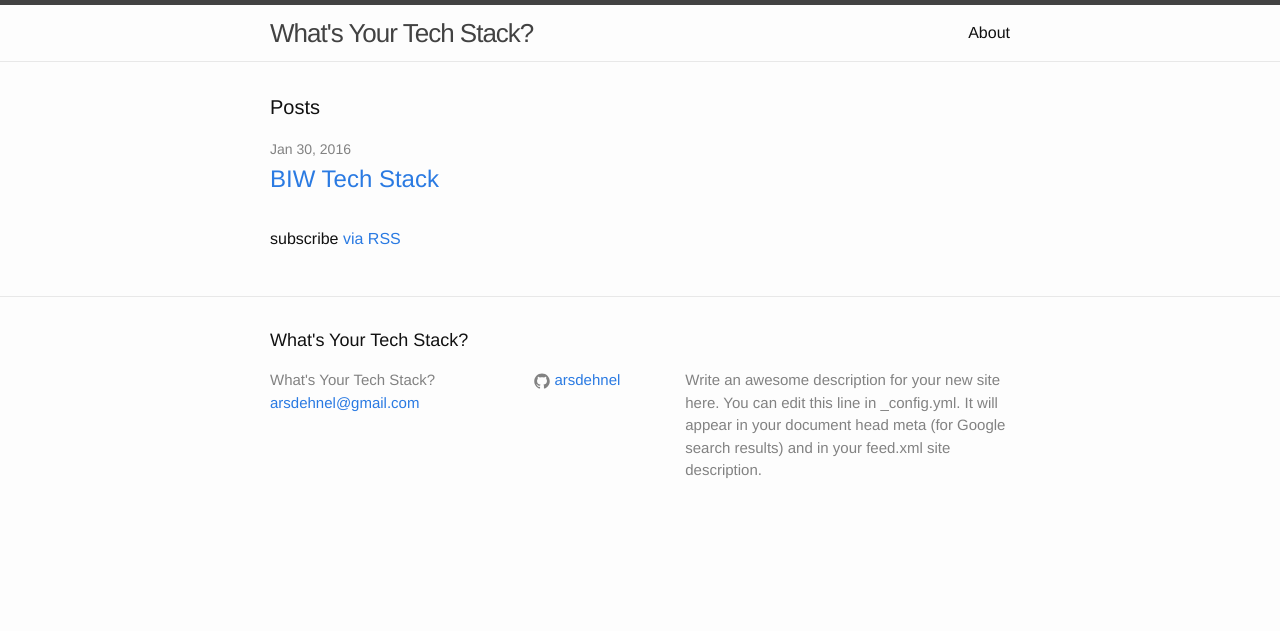
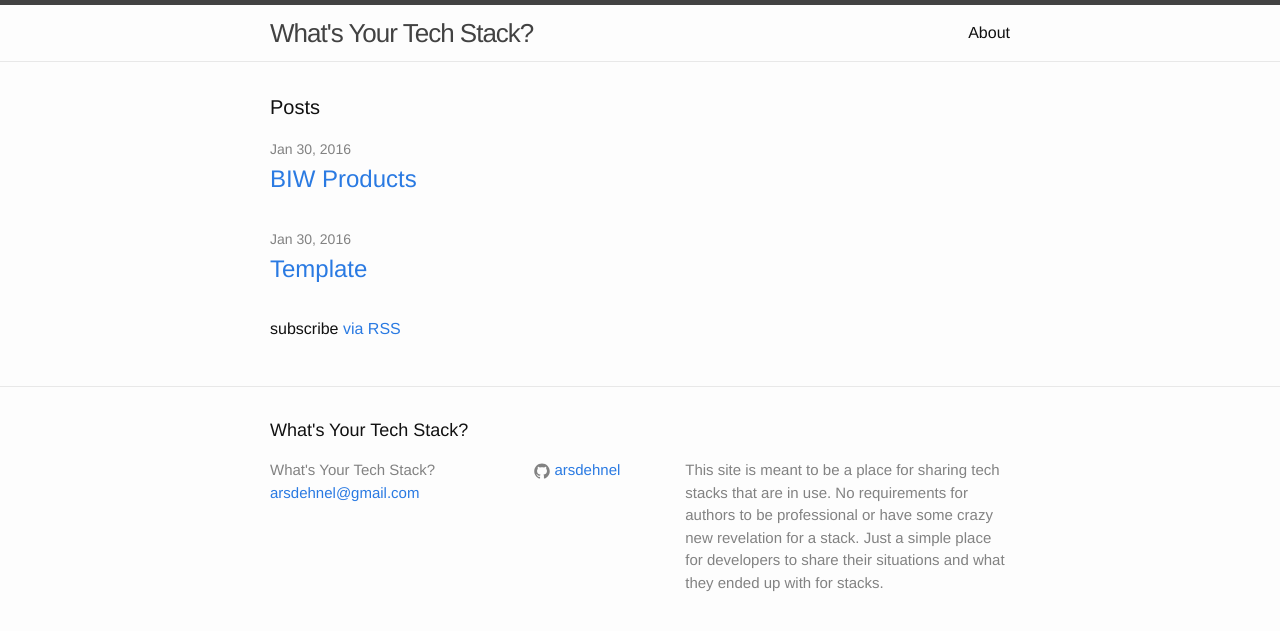
Before and after one commit to arsdehnel/whats-your-tech-stack, a Jekyll site: the page built from index.html, in a window 1280 px wide. Shown: the top 631 px of the page. Built offline with Jekyll 4.4.1, drawn with Linux system fonts in a browser that asks for light colours.

Commit message:
Created template with questions, renamed BIW products post

```diff
--- a/_config.yml
+++ b/_config.yml
@@ -2,10 +2,10 @@
 title: What's Your Tech Stack?
 email: arsdehnel@gmail.com
 description: > # this means to ignore newlines until "baseurl:"
-  Write an awesome description for your new site here. You can edit this
-  line in _config.yml. It will appear in your document head meta (for
-  Google search results) and in your feed.xml site description.
-baseurl: "/whats-your-tech-stack/" # the subpath of your site, e.g. /blog/
+  This site is meant to be a place for sharing tech stacks that are in use.  No requirements for authors to be professional
+  or have some crazy new revelation for a stack.  Just a simple place for developers to share their situations and what they
+  ended up with for stacks.
+baseurl: "/whats-your-tech-stack"
 url: "http://arsdehnel.github.io/whats-your-tech-stack"
 github_username:  arsdehnel
 
```
Also changed, not shown: _posts/2016-01-30-biw-products-stack.markdown (added, +15 -0 lines), _posts/2016-01-30-template-for-new-stack.markdown (added, +18 -0 lines), _posts/2016-01-30-welcome-to-jekyll.markdown (deleted, +0 -25 lines), _layouts/default.html (indentation only).
